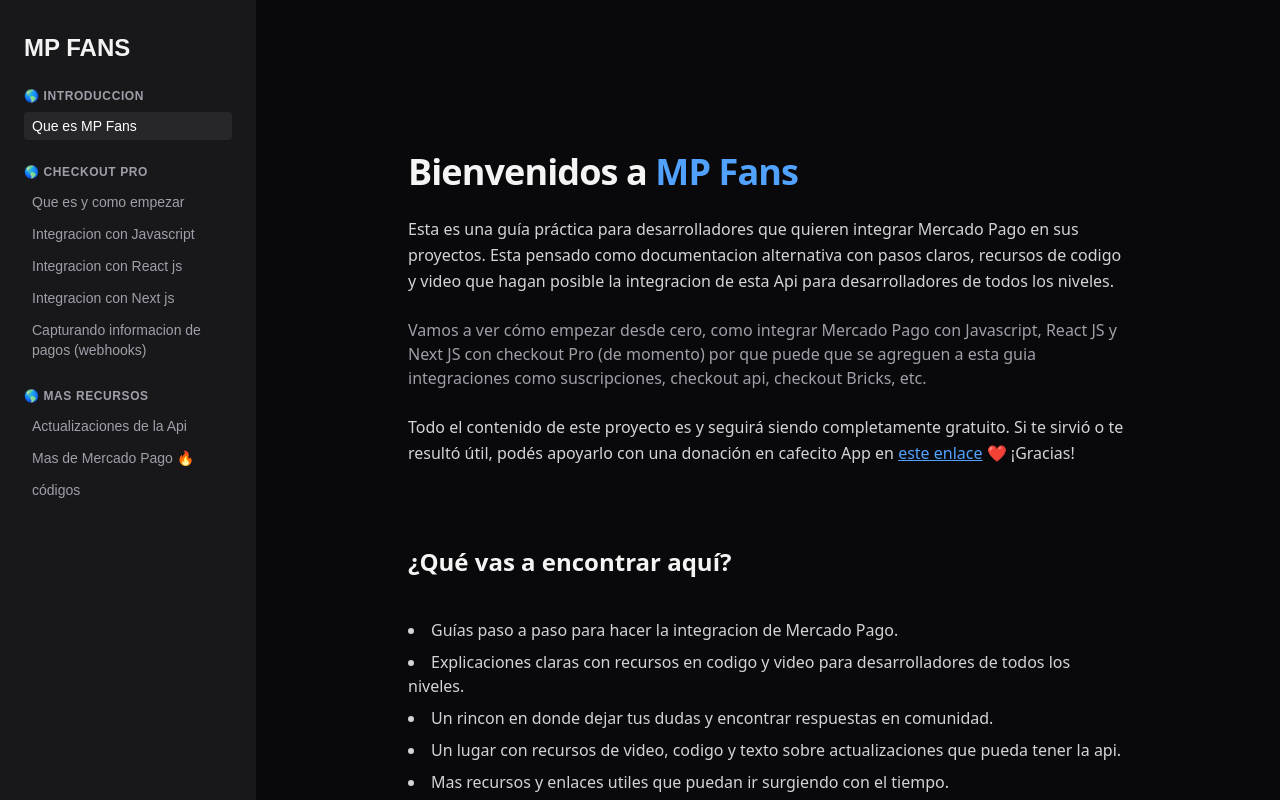
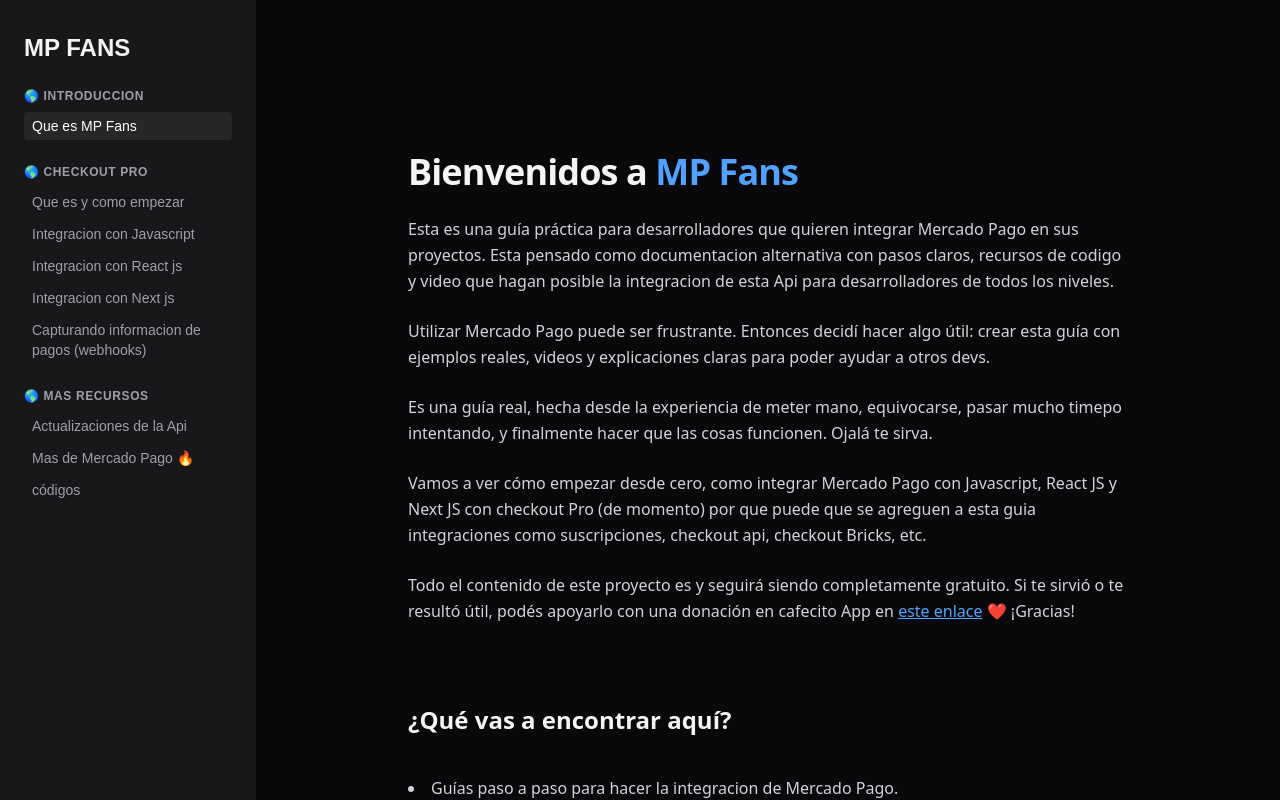
Before and after one commit to pab-mchn/MPfans, a Next.js app: page / in a window 1280 px wide. Shown: the top 800 px of the page. Built offline with nearby package versions, Linux system fonts and the light colour scheme.

Commit message:
mp fans description

```diff
--- a/app/docs/checkout-pro/con_nextjs/page.tsx
+++ b/app/docs/checkout-pro/con_nextjs/page.tsx
@@ -5,7 +5,7 @@
       <div className="max-w-3xl mx-auto p-6">
         <h1 className="text-3xl font-bold mb-6">Checkout Pro con NextJS</h1>
         <p className="mb-4">
-          Muy pronto va s aencontrar un video y mas recursos para integrar mercado pago con nextJS
+          Muy pronto vas a encontrar un video y mas recursos para integrar mercado pago con nextJS
         </p>
         <NextButton href="/docs/checkout-pro/webhoocks" label="Siguiente: Checkout Pro - Webhoocks" />
       </div>
--- a/app/docs/recursos/codigos/page.tsx
+++ b/app/docs/recursos/codigos/page.tsx
@@ -58,9 +58,14 @@
   href="https://cafecito.app/onthecode"
   target="_blank"
   rel="noopener noreferrer"
-            className="bg-pink-600 hover:bg-pink-700 transition text-xl font-semibold px-8 py-4 rounded-xl w-full max-w-xs text-center"
+  className="bg-pink-600 hover:bg-pink-700 transition text-xl font-semibold px-8 py-4 rounded-xl w-full max-w-xs text-center flex items-center justify-center gap-3"
 >
-            Donar ❤️
+  <img
+    src="https://cdn.cafecito.app/imgs/cafecito_logo.svg"
+    alt="Cafecito logo"
+    className="w-6 h-6"
+  />
+  Donar
 </a>
           <p className="text-sm text-zinc-300 mt-4 mt-2">
             • Si mi contenido te ayudó, una donación, por pequeña que sea, me ayuda muchísimo a seguir creando contenido gratuito 🙌 Gracias.
--- a/app/page.tsx
+++ b/app/page.tsx
@@ -3,7 +3,7 @@
 export default function Home() {
   return (
     <main className="min-h-screen px-6 py-20 sm:py-28 max-w-3xl mx-auto text-zinc-100 font-sans">
-      <section className=" sm:text-left space-y-6">
+      <section className="hay  sm:text-left space-y-6">
 
         <h1 className="text-3xl sm:text-4xl font-bold tracking-tight">
           Bienvenidos a <span className="text-blue-400">MP Fans</span>
@@ -15,7 +15,14 @@
           que hagan posible la integracion de esta Api para desarrolladores de todos los niveles.
         </p>
 
-        <p className="text-base text-zinc-400">
+        <p className="text-lg text-zinc-300 leading-relaxed">
+        Utilizar Mercado Pago puede ser frustrante. Entonces decidí hacer algo útil: crear esta guía con ejemplos reales, videos y explicaciones claras para poder ayudar a otros devs.
+        </p>
+
+        <p className="text-lg text-zinc-300 leading-relaxed">
+        Es una guía real, hecha desde la experiencia de meter mano, equivocarse, pasar mucho timepo intentando, y finalmente hacer que las cosas funcionen. Ojalá te sirva.
+        </p>
+        <p className="text-lg text-zinc-300 leading-relaxed">
           Vamos a ver cómo empezar desde cero, como integrar Mercado Pago con Javascript, React JS y Next JS
           con checkout Pro (de momento) por que puede que se agreguen a esta guia integraciones como suscripciones, checkout api, checkout Bricks, etc.
         </p>
```
Lines whose indentation alone changed are shown as unchanged.
